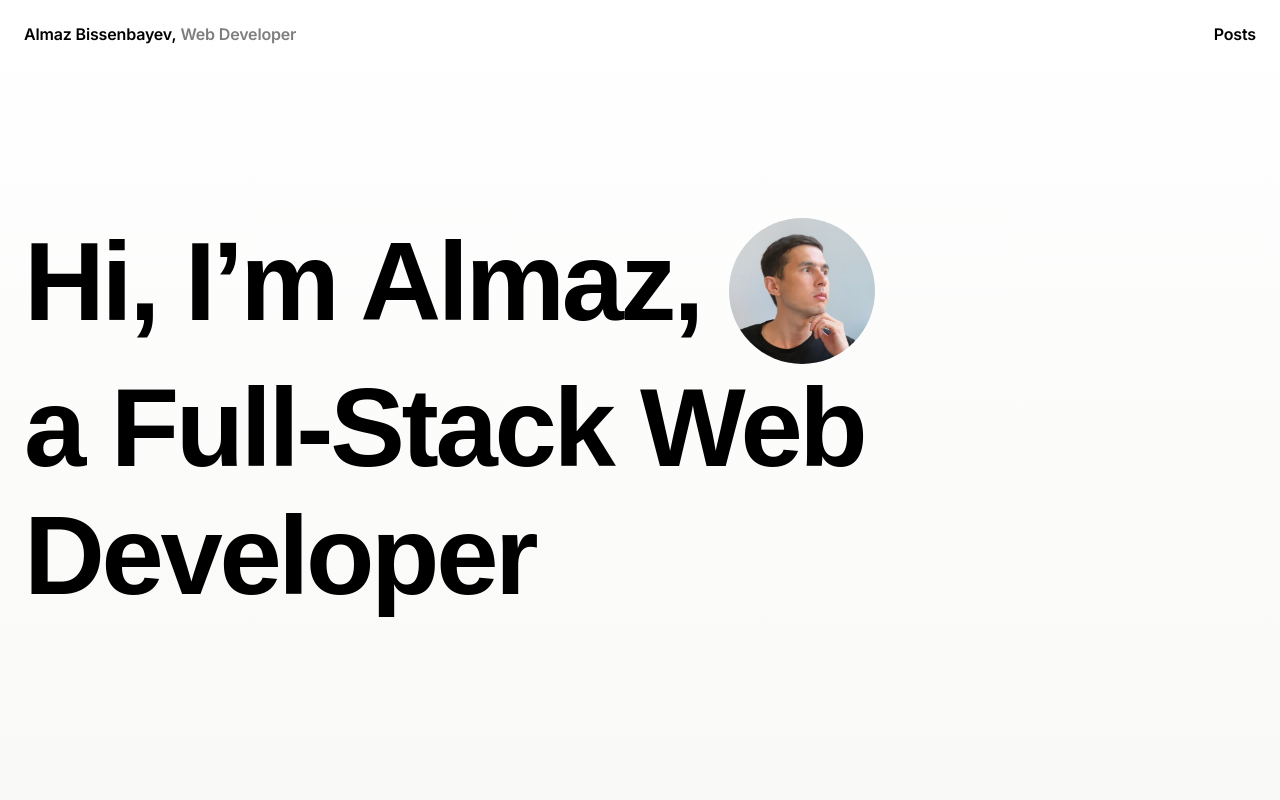
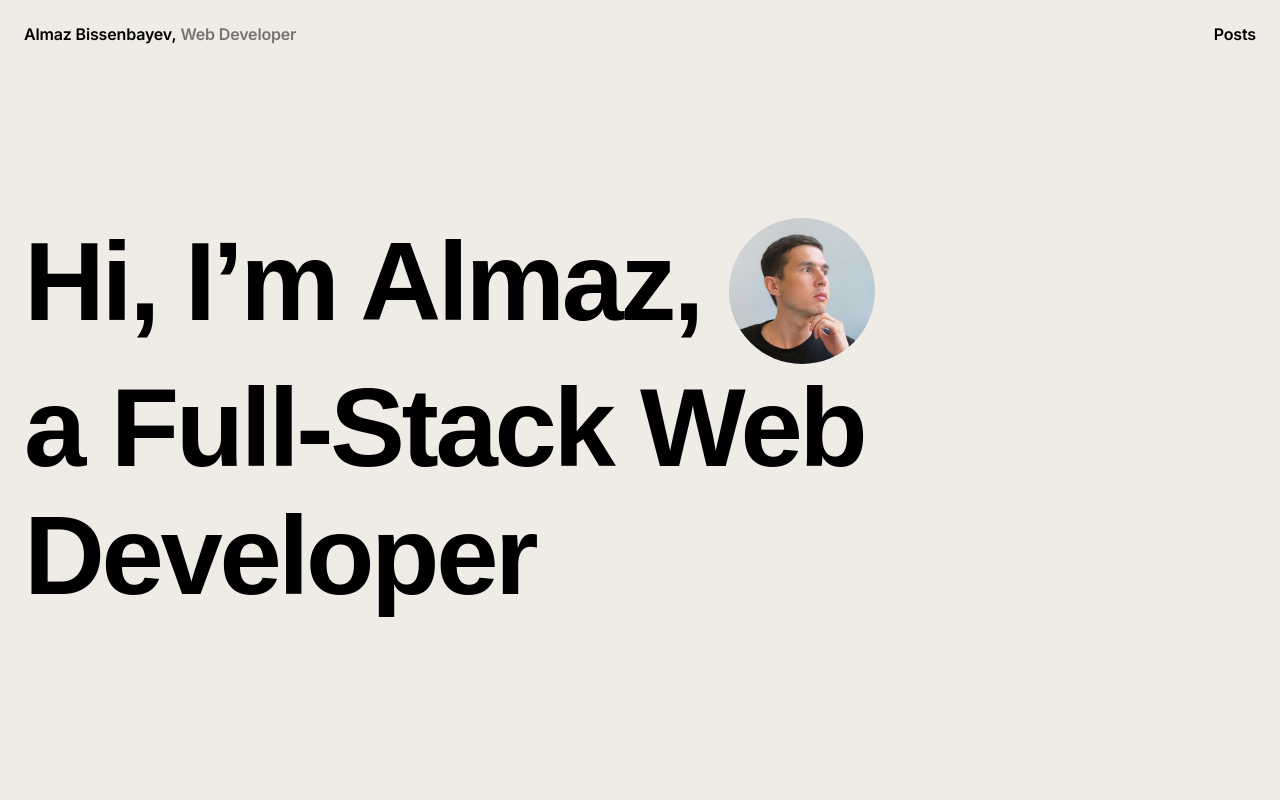
Before and after one commit to almazbisenbaev/almaz, a Next.js app: page / in a window 1280 px wide. Shown: the top 800 px of the page. Built offline with nearby package versions, Linux system fonts and the light colour scheme; a web font is replaced by a local one.

Commit message:
Update packages

```diff
--- a/src/app/globals.css
+++ b/src/app/globals.css
@@ -27,7 +27,7 @@ body {
 
 
 :root {
-  --background: #ffffff;
+  --background: #EFEBE5;
   --foreground: #000;
 
   /* --font-text: 'Clash Grotesk', sans-serif; */
@@ -43,7 +43,8 @@ body {
 
 body {
   color: var(--foreground);
-  background: linear-gradient(#fff, #edede9, #f5ebe0 );
+  /* background: linear-gradient(#fff, #edede9, #f5ebe0 ); */
+  background: #EFEBE5;
   background-size: 100% 100%;
   background-repeat: no-repeat;
   font-family: var(--font-inter);
```
Also changed, not shown: package.json (+6 -6 lines).
